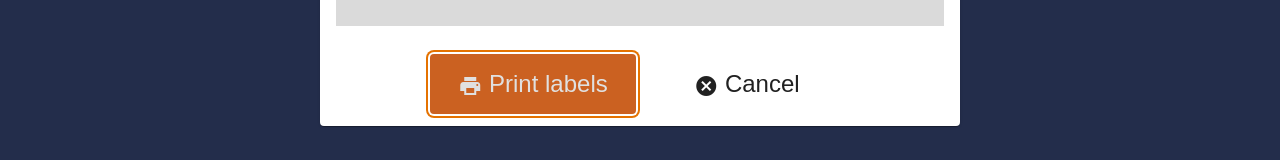
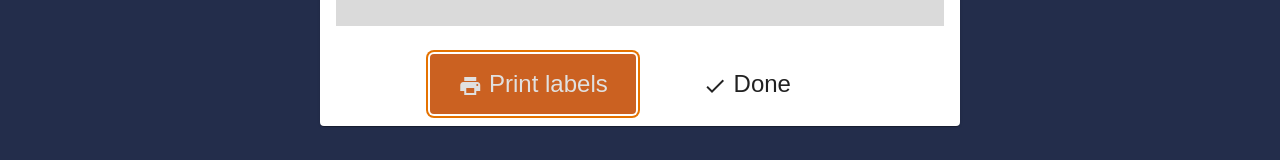
Before and after one commit to sartography/uva-covid19-testing-frontend, an Angular app: page /print in a window 1280 px wide. Shown: the part 638-798 px from the top of the page. Built offline with nearby package versions, Linux system fonts and the light colour scheme; a web font is replaced by a local one; what @ngx-formly/core, ngx-qrcode-svg would draw is missing.

Commit message:
Switches focus to Done button after saving and printing.

```diff
--- a/src/app/print/print.component.html
+++ b/src/app/print/print.component.html
@@ -22,17 +22,19 @@
         #saveAndPrintButton="matButton"
         mat-flat-button
         class="btn-lg"
-        color="accent"
+        [color]="isSaved ? '' : 'accent'"
         (click)="saveAndPrint()"
         autofocus
         fxFlex="33%"
       ><mat-icon>print</mat-icon> Print labels</button>
       <button
+        #doneButton="matButton"
         mat-flat-button
         class="btn-lg"
         routerLink="/"
         fxFlex="33%"
-      ><mat-icon>cancel</mat-icon> Cancel</button>
+        [color]="isSaved ? 'accent' : ''"
+      ><mat-icon>done</mat-icon> Done</button>
     </mat-card-actions>
   </mat-card>
 </div>
--- a/src/app/print/print.component.ts
+++ b/src/app/print/print.component.ts
@@ -19,6 +19,8 @@ export class PrintComponent implements AfterViewInit {
   dateCreated: Date;
   settings: AppDefaults;
   @ViewChild('saveAndPrintButton') saveAndPrintButton: MatButton;
+  @ViewChild('doneButton') doneButton: MatButton;
+  isSaved = false;
 
   constructor(
     private api: ApiService,
@@ -76,6 +78,11 @@ export class PrintComponent implements AfterViewInit {
       location: this.settings.locationId,
     };
 
-    this.api.addSample(newSample).subscribe(() => window.print());
+    this.api.addSample(newSample).subscribe(() => {
+      this.isSaved = true;
+      window.print();
+      this.doneButton.focus();
+      this.changeDetector.detectChanges();
+    });
   }
 }
```
